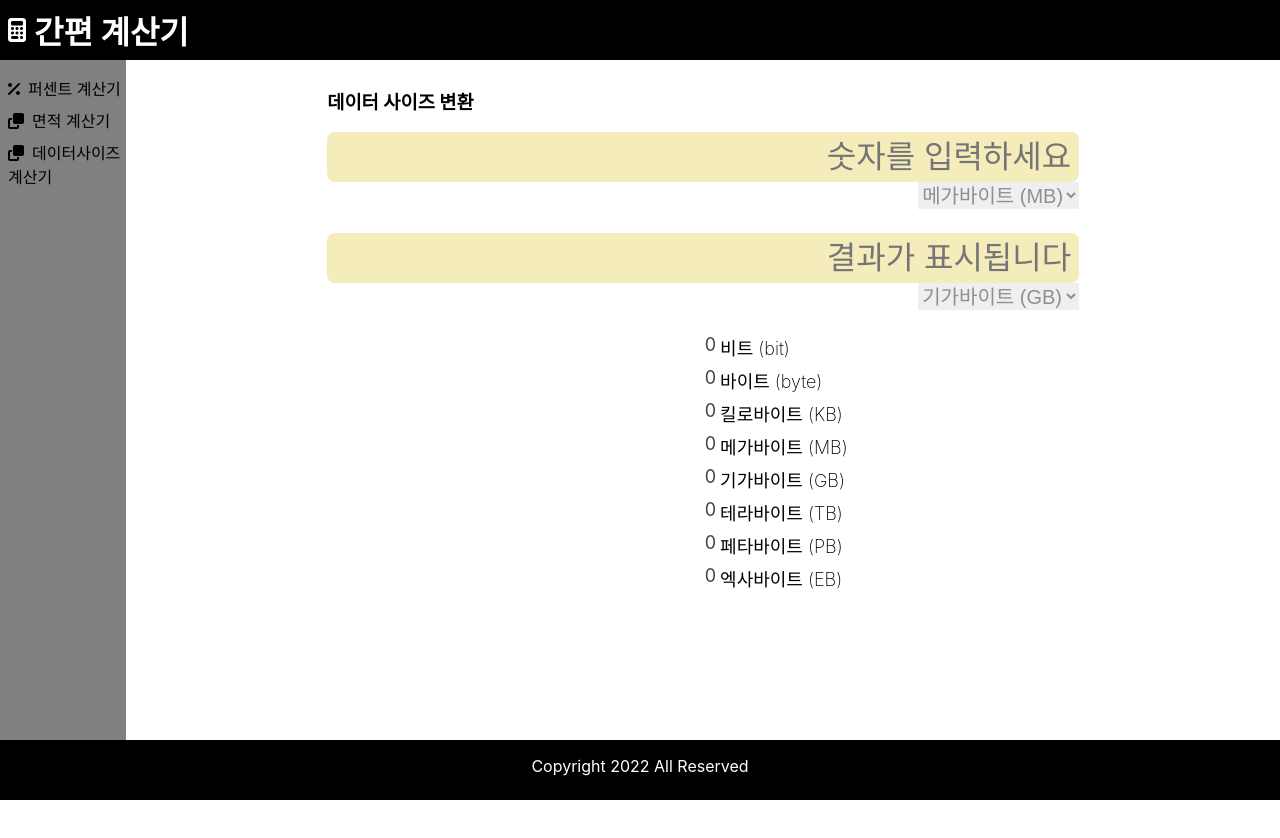
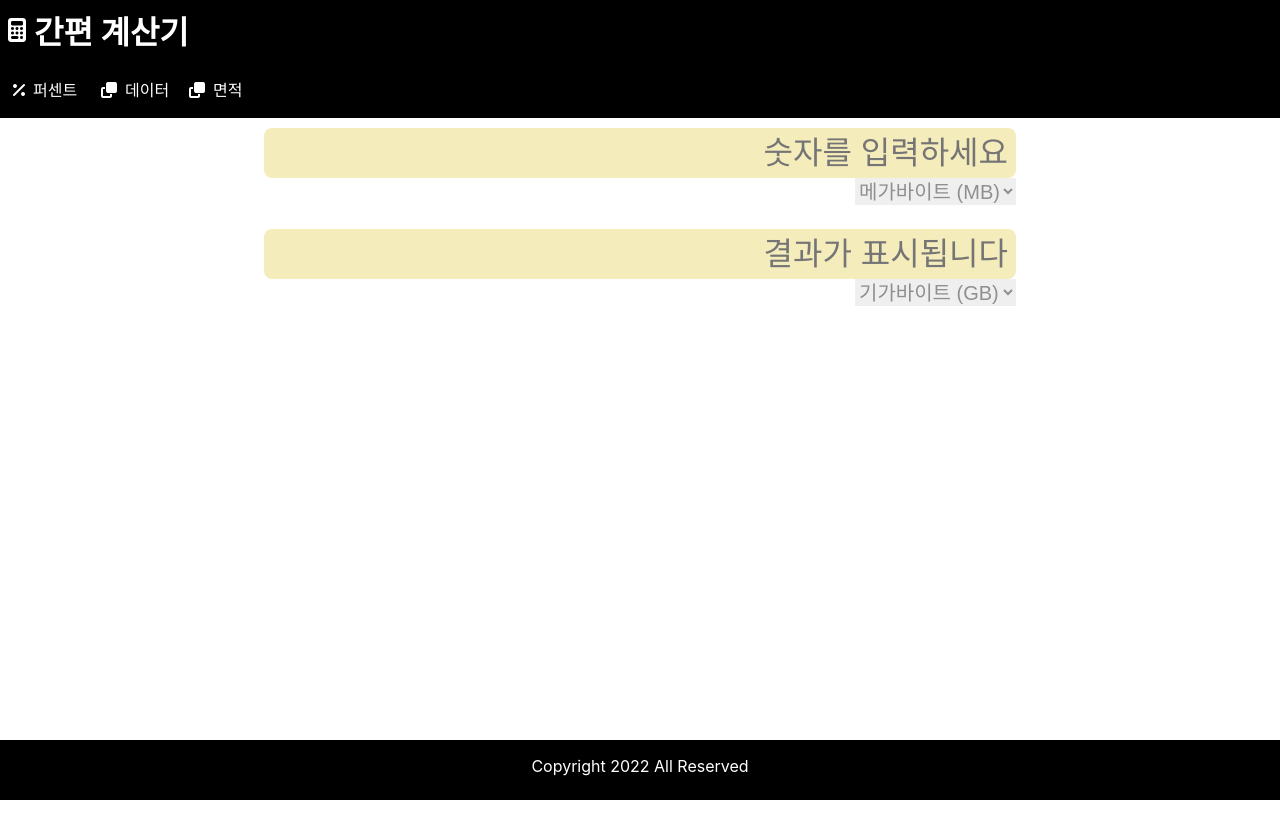
Before and after one commit to uuunani/UnitConvertor, a React (Create React App) app: page /datasize in a window 1280 px wide. Shown: the top 838 px of the page. Before the commit the page ends 800 px from the top, so only its background shows below. Built offline with nearby package versions, Linux system fonts and the light colour scheme.

Commit message:
style: 네비게이션바 레이아웃 재배치

```diff
--- a/src/App.jsx
+++ b/src/App.jsx
@@ -15,29 +15,31 @@ function App() {
           <i className="fa-solid fa-calculator fa-xl" />
           <h1 className={styles.title}>간편 계산기</h1>
         </header>
-        <section className={styles.body_wrap}>
+        <section className={styles.navi_wrap}>
           <nav className={styles.main_nav}>
             <ul>
               <li>
                 <Link to="percent" className={styles.link}>
                   <i className="fa-solid fa-percent" />
-                  <span className={styles.text}>퍼센트 계산기</span>
+                  <span className={styles.text}>퍼센트</span>
+                </Link>
+              </li>
+              <li>
+                <Link to="datasize" className={styles.link}>
+                  <i className="fa-solid fa-clone" />
+                  <span className={styles.text}>데이터</span>
                 </Link>
               </li>
               <li>
                 <Link to="area" className={styles.link}>
                   <i className="fa-solid fa-clone" />
-                  <span className={styles.text}>면적 계산기</span>
-                </Link>
-              </li>
-              <li>
-                <Link to="datasize" className={styles.link}>
-                  <i className="fa-solid fa-clone" />
-                  <span className={styles.text}>데이터사이즈 계산기</span>
+                  <span className={styles.text}>면적</span>
                 </Link>
               </li>
             </ul>
           </nav>
+        </section>
+        <section className={styles.body_wrap}>
           <div className={styles.content_wrap}>
             <Routes>
               <Route path="/" element={<Percent />} />
--- a/src/assets/css/App.module.css
+++ b/src/assets/css/App.module.css
@@ -27,8 +27,13 @@ body {
   margin-left: 0.5rem;
 }
 
+.navi_wrap {
+  width: 100%;
+  padding-top: 60px;
+  background-color: #000000;
+}
+
 .body_wrap {
-  display: flex;
   width: 100%;
   height: auto;
   min-height: 100%;
@@ -37,21 +42,32 @@ body {
 }
 
 .main_nav {
-  flex: 1;
-  background-color: gray;
+  position: fixed;
+  width: 100%;
+  margin: auto;
+  display: flex;
+  justify-content: space-between;
+  align-items: center;
+  background-color: #000000;
+  transition: all var(--animation-duration) ease-in-out;
 }
 
 .main_nav ul {
+  display: flex;
   list-style: none;
   padding-left: 0.5rem;
 }
 
 .main_nav ul li {
-  margin-top: 0.5rem;
+  width: 80px;
+  margin: 0 4px;
+  cursor: pointer;
+  border: 1px solid transparent;
+  border-radius: 4px;
 }
 .main_nav ul li .link {
   text-decoration: none;
-  color: black;
+  color: #ffffff;
 }
 
 .main_nav ul li .link .icon {
@@ -62,7 +78,6 @@ body {
 }
 
 .content_wrap {
-  flex: 9;
   background-color: white;
   color: black;
   padding: 0.5em;
--- a/src/assets/css/pages/Percent.module.css
+++ b/src/assets/css/pages/Percent.module.css
@@ -1,4 +1,9 @@
-.article {
+article {
+  width: 100%;
+  max-width: 768px;
+  margin: auto;
+  padding-left: 0.5rem;
+  padding-right: 0.5rem;
 }
 
 .article div label input {
--- a/src/pages/DataSize.jsx
+++ b/src/pages/DataSize.jsx
@@ -183,9 +183,64 @@ function DataSize() {
     calculate(event.target.id);
   };
 
+  let detailView = null;
+  if (dispDataSize.b > 0) {
+    detailView = (
+      <ul>
+        <li>
+          <span className={styles.num}>{dispDataSize.bit}</span>
+          <span className={styles.text}>
+            {units[0].name}&nbsp;({units[0].unit})
+          </span>
+        </li>
+        <li>
+          <span className={styles.num}>{dispDataSize.b}</span>
+          <span className={styles.text}>
+            {units[1].name}&nbsp;({units[1].unit})
+          </span>
+        </li>
+        <li>
+          <span className={styles.num}>{dispDataSize.kb}</span>
+          <span className={styles.text}>
+            {units[2].name}&nbsp;({units[2].unit})
+          </span>
+        </li>
+        <li>
+          <span className={styles.num}>{dispDataSize.mb}</span>
+          <span className={styles.text}>
+            {units[3].name}&nbsp;({units[3].unit})
+          </span>
+        </li>
+        <li>
+          <span className={styles.num}>{dispDataSize.gb}</span>
+          <span className={styles.text}>
+            {units[4].name}&nbsp;({units[4].unit})
+          </span>
+        </li>
+        <li>
+          <span className={styles.num}>{dispDataSize.tb}</span>
+          <span className={styles.text}>
+            {units[5].name}&nbsp;({units[5].unit})
+          </span>
+        </li>
+        <li>
+          <span className={styles.num}>{dispDataSize.pb}</span>
+          <span className={styles.text}>
+            {units[6].name}&nbsp;({units[6].unit})
+          </span>
+        </li>
+        <li>
+          <span className={styles.num}>{dispDataSize.eb}</span>
+          <span className={styles.text}>
+            {units[7].name}&nbsp;({units[7].unit})
+          </span>
+        </li>
+      </ul>
+    );
+  }
+
   return (
     <article>
-      <h1>데이터 사이즈 변환</h1>
       <div className={styles.process_wrap}>
         <div className={styles.input_wrap}>
           <input
@@ -240,58 +295,7 @@ function DataSize() {
           </select>
         </div>
       </div>
-      <div className={styles.detail_wrap}>
-        <ul>
-          <li>
-            <span className={styles.num}>{dispDataSize.bit}</span>
-            <span className={styles.text}>
-              {units[0].name}&nbsp;({units[0].unit})
-            </span>
-          </li>
-          <li>
-            <span className={styles.num}>{dispDataSize.b}</span>
-            <span className={styles.text}>
-              {units[1].name}&nbsp;({units[1].unit})
-            </span>
-          </li>
-          <li>
-            <span className={styles.num}>{dispDataSize.kb}</span>
-            <span className={styles.text}>
-              {units[2].name}&nbsp;({units[2].unit})
-            </span>
-          </li>
-          <li>
-            <span className={styles.num}>{dispDataSize.mb}</span>
-            <span className={styles.text}>
-              {units[3].name}&nbsp;({units[3].unit})
-            </span>
-          </li>
-          <li>
-            <span className={styles.num}>{dispDataSize.gb}</span>
-            <span className={styles.text}>
-              {units[4].name}&nbsp;({units[4].unit})
-            </span>
-          </li>
-          <li>
-            <span className={styles.num}>{dispDataSize.tb}</span>
-            <span className={styles.text}>
-              {units[5].name}&nbsp;({units[5].unit})
-            </span>
-          </li>
-          <li>
-            <span className={styles.num}>{dispDataSize.pb}</span>
-            <span className={styles.text}>
-              {units[6].name}&nbsp;({units[6].unit})
-            </span>
-          </li>
-          <li>
-            <span className={styles.num}>{dispDataSize.eb}</span>
-            <span className={styles.text}>
-              {units[7].name}&nbsp;({units[7].unit})
-            </span>
-          </li>
-        </ul>
-      </div>
+      <div className={styles.detail_wrap}>{detailView}</div>
     </article>
   );
 }
```
